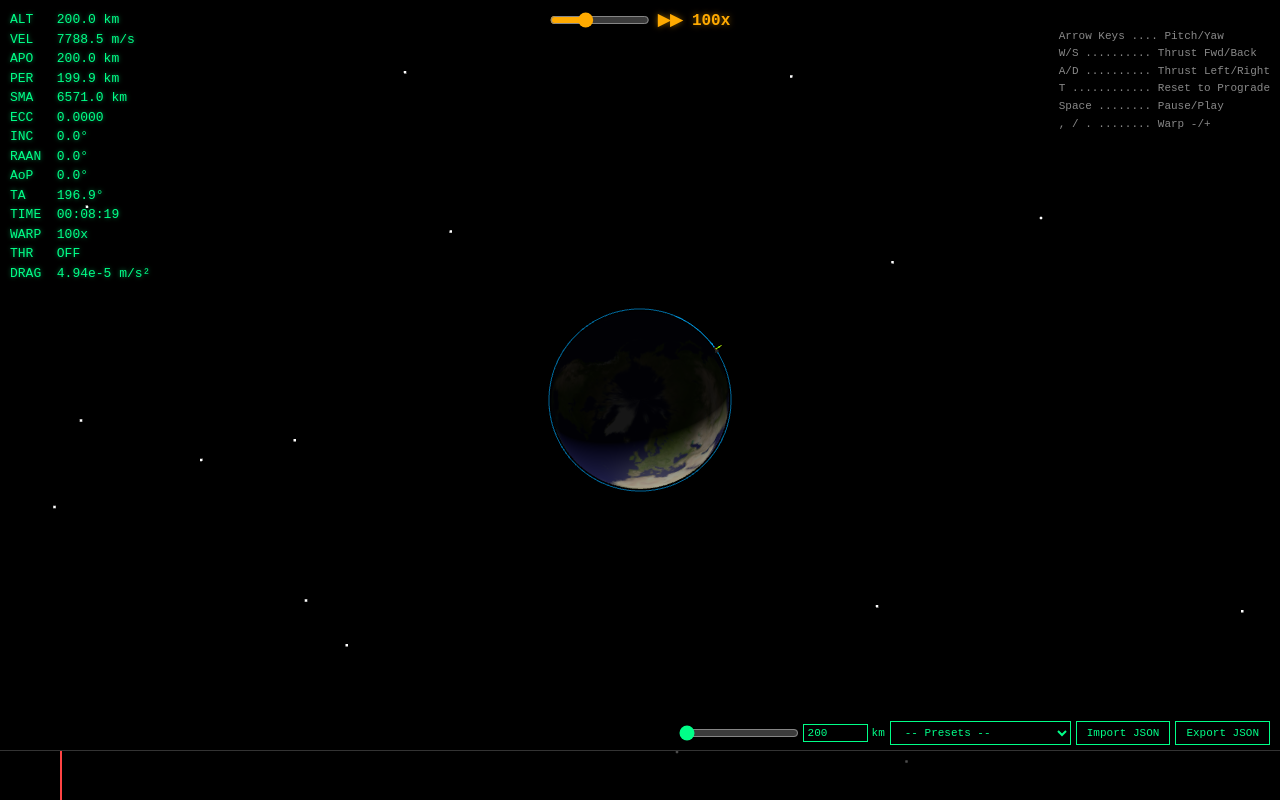
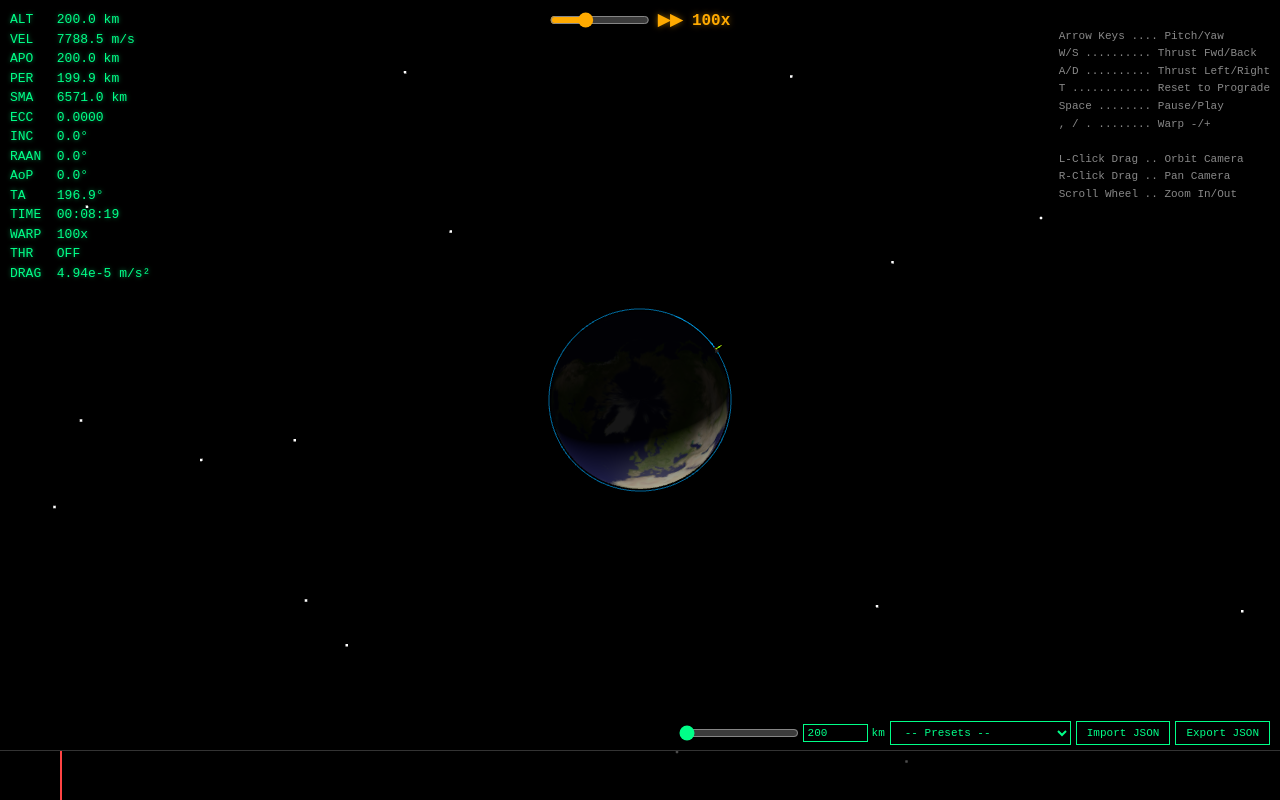
Before and after one commit to captainkw/orbital-sim, a website built with Vite: page index.html in a window 1280 px wide. Built offline with nearby package versions, Linux system fonts and the light colour scheme; animation ran at ten frames a second.

Commit message:
Add mouse controls to on-screen help overlay
Show left-click drag (orbit), right-click drag (pan), and scroll
wheel (zoom) in the controls help text.

Co-Authored-By: Claude Opus 4.6 <noreply@anthropic.com>

```diff
--- a/index.html
+++ b/index.html
@@ -141,7 +141,11 @@ W/S .......... Thrust Fwd/Back
 A/D .......... Thrust Left/Right
 T ............ Reset to Prograde
 Space ........ Pause/Play
-, / . ........ Warp -/+</div>
+, / . ........ Warp -/+
+
+L-Click Drag .. Orbit Camera
+R-Click Drag .. Pan Camera
+Scroll Wheel .. Zoom In/Out</div>
   <div id="warp-container">
     <input type="range" id="warp-slider" min="0" max="6" value="2" step="1">
     <div id="warp-indicator"></div>
```
